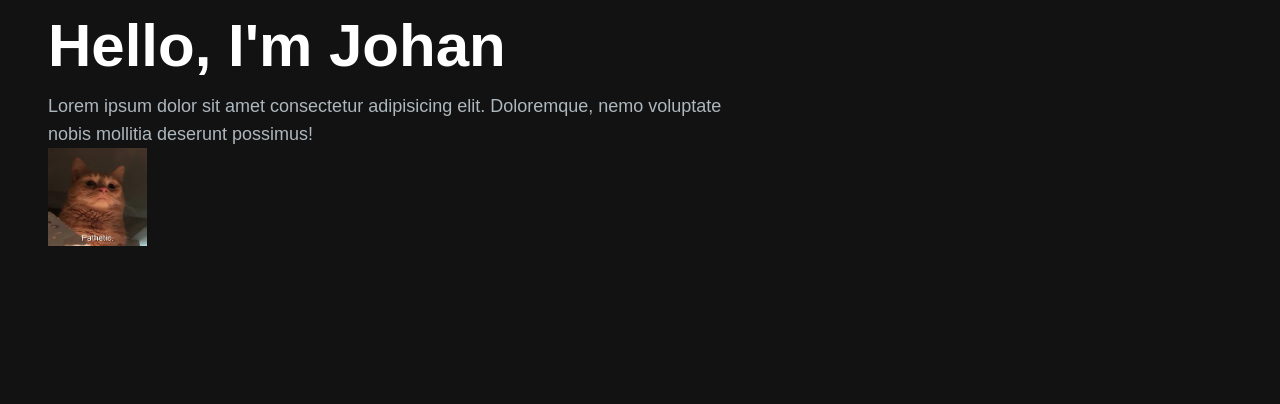
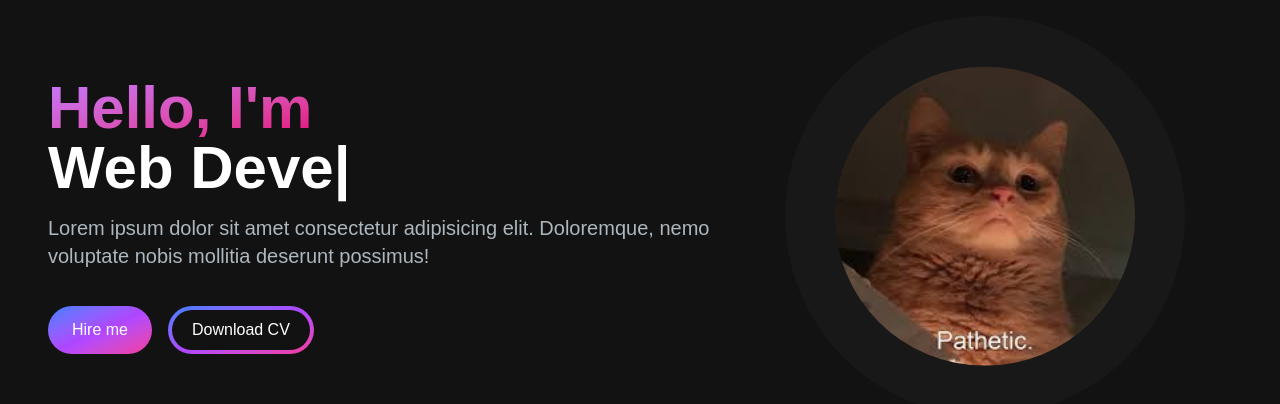
Before and after one commit to FirstChoice112/portfolio, a Next.js app: page / in a window 1280 px wide. Shown: the top 404 px of the page. Built offline with nearby package versions, Linux system fonts and the light colour scheme.

Commit message:
Finished Hero section, and added animation

```diff
--- a/src/app/components/HeroSection.jsx
+++ b/src/app/components/HeroSection.jsx
@@ -1,26 +1,63 @@
+"use client";
+
 import React from "react";
 import Image from "next/image";
+import { TypeAnimation } from "react-type-animation";
 
 const HeroSection = () => {
   return (
     <section>
-      <div className="grid grid-cols-1 lg:grid-cols-12">
-        <div className="col-span-7 place-self-center">
-          <h1 className="text-white mb-4 text-4xl lg:text-6xl font-extrabold">
-            Hello, I'm Johan
+      <div className="grid grid-cols-1 sm:grid-cols-12">
+        <div className="col-span-7 place-self-center text-center sm:text-left">
+          <h1 className="text-white mb-4 text-4xl sm:text-5xl lg:text-6xl font-extrabold">
+            <span className="text-transparent bg-clip-text bg-gradient-to-br from-purple-400 to-pink-600">
+              Hello, I'm
+            </span>
+            <br />
+            <TypeAnimation
+              sequence={[
+                "Johan",
+                2000,
+                "Web Developer",
+                2000,
+                "Frontend Developer",
+                2000,
+                "Backend Developer",
+                2000,
+              ]}
+              wrapper="span"
+              speed={50}
+              style={{ fontSize: "1em", display: "inline-block" }}
+              repeat={Infinity}
+            />
           </h1>
-          <p className="text-[#ADB7BE] text-lg lg:text-xm">
+          <p className="text-[#ADB7BE] text-base sm:text-lg mb-6 lg:text-xl">
             Lorem ipsum dolor sit amet consectetur adipisicing elit. Doloremque,
             nemo voluptate nobis mollitia deserunt possimus!
           </p>
+          <div>
+            <button className="px-6 py-3 w-full sm:w-fit rounded-full mr-4 bg-gradient-to-br from-blue-500 via-purple-500 to-pink-500 hover:bg-slate-200 text-white">
+              Hire me
+            </button>
+            <button className="px-1 py-1 w-full sm:w-fit rounded-full bg-gradient-to-br  from-blue-500 via-purple-500 to-pink-500 hover:bg-slate-800 text-white mt-3">
+              <span className="block bg-[#121212] hover:bg-slate-800 rounded-full px-5 py-2">
+                Download CV
+              </span>
+            </button>
+          </div>
         </div>
-        <div className="col-span-5"></div>
-        <Image
-          src="/images/pathetic.jpg"
-          alt="picture"
-          width={200}
-          height={100}
-        />
+        <div className="col-span-5 place-self-center mt-4 lg:mt-0">
+          <div className="rounded-full bg-[#181818] w-[250px] h-[250px] relative lg:w-[400px] lg:h-[400px]">
+            <Image
+              src="/images/pathetic.jpg"
+              alt="hero image"
+              className="absolute transform -translate-x-1/2 -translate-y-1/2 rounded-full top-1/2 left-1/2"
+              width={300}
+              height={300}
+              priority
+            />
+          </div>
+        </div>
       </div>
     </section>
   );
--- a/src/app/page.js
+++ b/src/app/page.js
@@ -2,8 +2,10 @@
 
 export default function Home() {
   return (
-    <main className="flex min-h-screen flex-col bg-[#121212] container mx-auto px-12 py-4">
-      <HeroSection />
+    <main className="flex min-h-screen flex-col bg-[#121212] ">
+      <div className="container mx-auto px-12 py-4">
+        <HeroSection />
+      </div>
     </main>
   );
 }
```
Also changed, not shown: package.json (+4 -3 lines), 1 other file (tests, documents, lock files or other folders).
